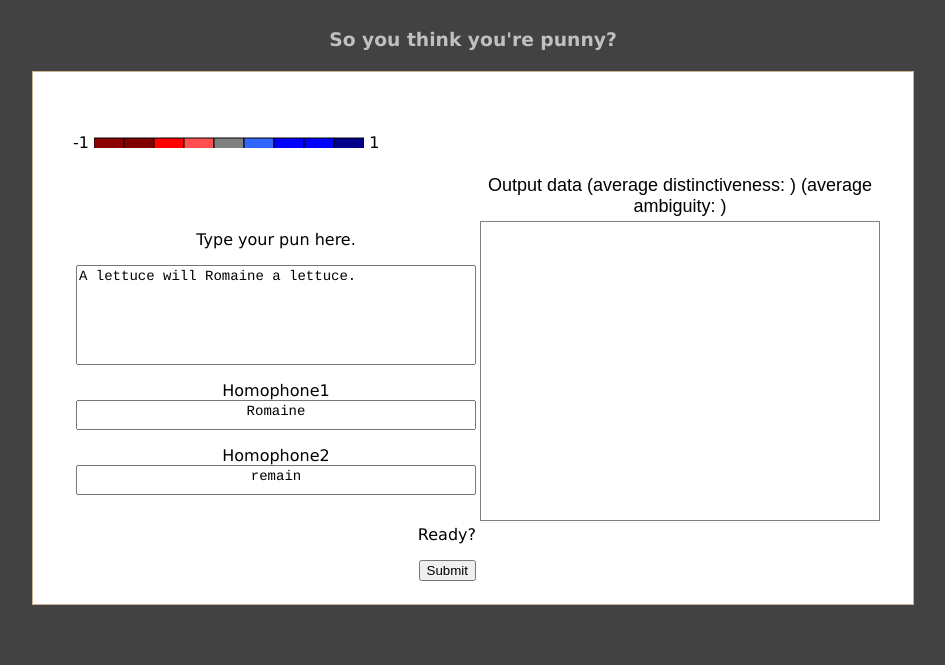
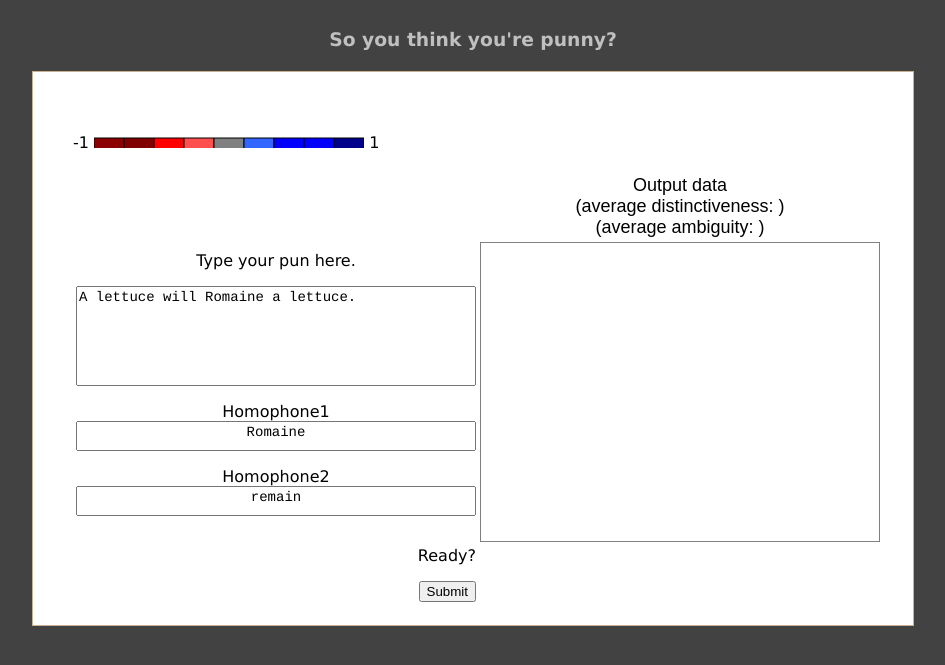
Before and after one commit to hellcoderz/PunerRater, a plain HTML site: page index.html in a window 1280 px wide. Shown: the part 69-734 px from the top of the page, without its empty margins (167-1112 px from the left). Drawn offline with nearby package versions, Linux system fonts and the light colour scheme.

Commit message:
js edits

```diff
--- a/Code/punerater.js
+++ b/Code/punerater.js
@@ -68,6 +68,8 @@ function ratePun(){
 	  	alert("I'm here!");
 	  	//alert(response.message);
         //alert(response.keys);
+        alert(response.keys);
+
         //var lineBreakIndices = findAllIndices(input, 'h');
 
   //       var meanScore = response.mean;
--- a/index.html
+++ b/index.html
@@ -35,9 +35,9 @@
 			<tr>
 				<td width="100%"><p class="labels"></p></td>
 				<td width="50%"><p class="labels">
-					Output data
+					Output data <br>
 					<!-- Annotated text (average score: <span id="score"> </span>) -->
-					(average distinctiveness: <span id="score1"> </span>)
+					(average distinctiveness: <span id="score1"> </span>) <br>
 					(average ambiguity: <span id="score2"> </span>)
 				</p></td>
 			</tr>
```
